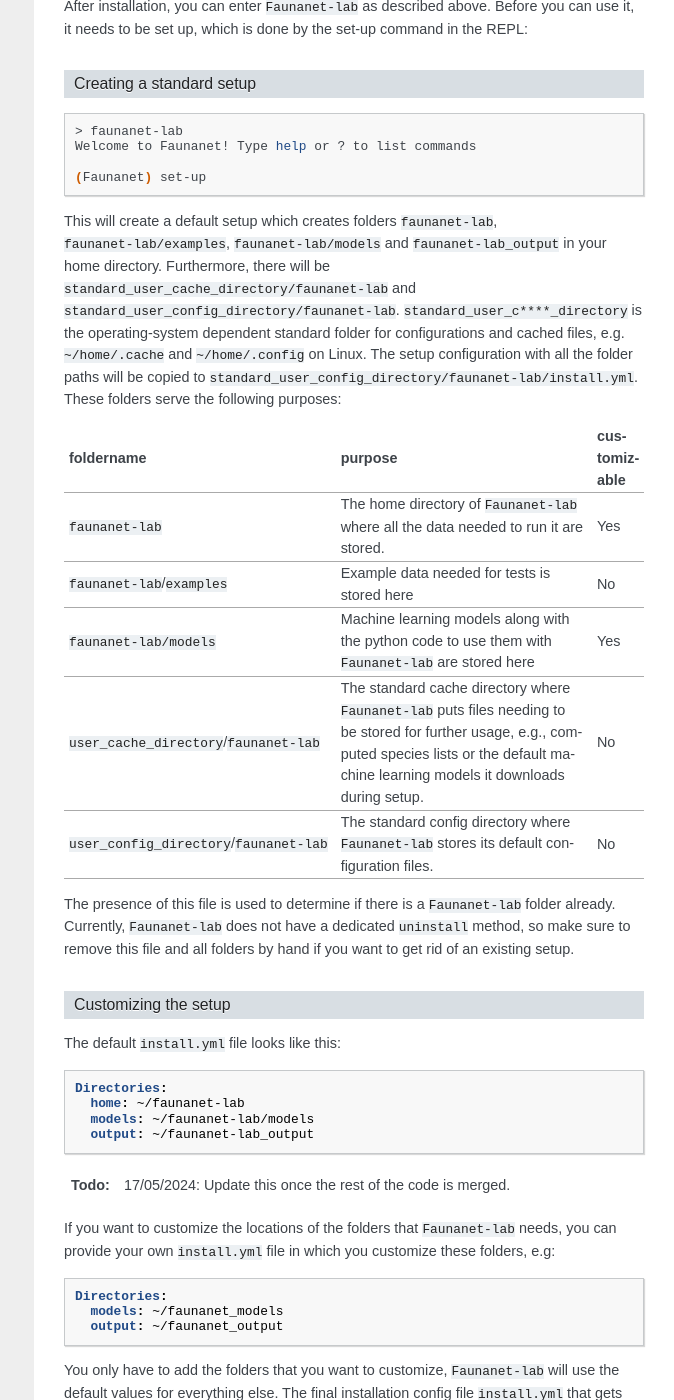
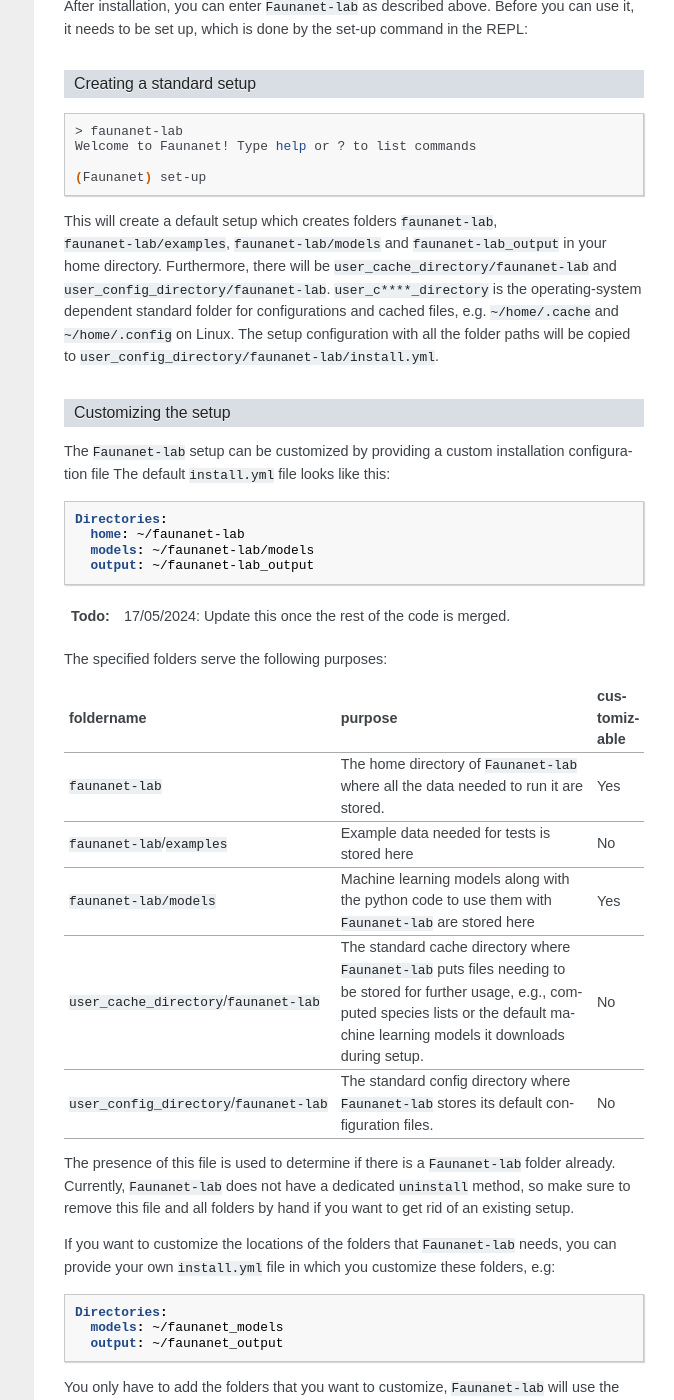
Before and after one commit to ssciwr/faunanet, a Sphinx documentation site: the page built from doc/source/getting_started.md, in a window 1280 px wide and 1400 px high, scrolled down 1577 px. Shown: the whole window, without its empty margins (606-1280 px from the left). Built offline with Sphinx 7.4.7, drawn with Linux system fonts in a browser that asks for light colours; pages that are not in the unit, such as notebooks, are missing from menus; some of the changed text lies outside the part shown.

Commit message:
improve on getting started stuff

````diff
--- a/doc/source/getting_started.md
+++ b/doc/source/getting_started.md
@@ -64,9 +64,21 @@ Welcome to Faunanet! Type help or ? to list commands
 (Faunanet) set-up
 ```
 This will create a default setup which creates folders `faunanet-lab`, `faunanet-lab/examples`, `faunanet-lab/models` and `faunanet-lab_output` in your home directory.
-Furthermore, there will be `standard_user_cache_directory/faunanet-lab` and `standard_user_config_directory/faunanet-lab`. `standard_user_c****_directory` is the operating-system dependent standard folder for configurations and cached files, e.g. `~/home/.cache` and `~/home/.config` on Linux. The setup configuration with all the folder paths will be copied to  `standard_user_config_directory/faunanet-lab/install.yml`.
-These folders serve the following purposes:
+Furthermore, there will be `user_cache_directory/faunanet-lab` and `user_config_directory/faunanet-lab`. `user_c****_directory` is the operating-system dependent standard folder for configurations and cached files, e.g. `~/home/.cache` and `~/home/.config` on Linux. The setup configuration with all the folder paths will be copied to  `user_config_directory/faunanet-lab/install.yml`.
 
+#### Customizing the setup
+The `Faunanet-lab` setup can be customized by providing a custom installation configuration file
+The default `install.yml` file looks like this:
+```yaml
+Directories:
+  home: ~/faunanet-lab
+  models: ~/faunanet-lab/models
+  output: ~/faunanet-lab_output
+```
+```{todo}
+17/05/2024: Update this once the rest of the code is merged.
+```
+The specified folders serve the following purposes:
 
 | foldername|purpose|customizable|
 | ----------|-------|------------|
@@ -78,18 +90,6 @@ These folders serve the following purposes:
 
 The presence of this file is used to determine if there is a `Faunanet-lab` folder already. Currently, `Faunanet-lab` does not have a dedicated `uninstall` method, so make sure to remove this file and all folders by hand if you want to get rid of an existing setup.
 
-
-#### Customizing the setup
-The default `install.yml` file looks like this:
-```yaml
-Directories:
-  home: ~/faunanet-lab
-  models: ~/faunanet-lab/models
-  output: ~/faunanet-lab_output
-```
-```{todo}
-17/05/2024: Update this once the rest of the code is merged.
-```
 If you want to customize the locations of the folders that `Faunanet-lab` needs, you can provide your own `install.yml` file in which you customize these folders, e.g:
 ```yaml
 Directories:
@@ -118,8 +118,13 @@ via yaml files. To start a default instance, after you have completed the setup
 The default configuration expects a folder `~/faunanet-lib_data` to exist in which audio files to be classified land. `Faunanet-lab` will then watch this folder indefinitely for incoming `.wav` files and analyze them. Results will be written to `~/faunanet-lib_output/ddmmyyyyy`, one csv-file at per incoming file. See {doc}`basic_design` to learn more about how `Faunanet-lab` handles results folders at startup. The `Faunanet-lab` watcher process will take note of any files landing subfolders of the data folder, too.
 By default, `Faunanet-lab` will use the birdnet-v.2.4 tflite model for classification. In order to see all parameters for this model as well as the other default models that `Faunanet-lab` provides, see {doc}`using_configuration_files`. To see what else you can do with the REPL, see {doc}`repl_usage`.
 
-The easiest way to provide your own model to use with `Faunanet-lab` is to retrain the `Birdnet-Analyzer` model as described [here](https://github.com/kahst/BirdNET-Analyzer?tab=readme-ov-file#training). Models obtained in this way will use the same set of configuration parameters as the default model, so customization is achiedved most easily. For more details about how to use your own model, see {doc}`using_custom_models`.
-
+#### Use custom parameters for a `Faunanet-lab` instance
+If you want to customize the parameters this instance is run with, you once more have to provide a custom configuration file:
+```bash
+(Faunanet) start --cfg=/path/to/custom/run.yml
+```
+The general structure of such a file is described in {doc}`using_configuration_files`. A model to be used with `Faunanet-lab` must provide its own complete set of default parameters. The default model and example models ship these upon setup.
+The easiest way to provide your own model to use with `Faunanet-lab` is to retrain the `Birdnet-Analyzer` model as described [here](https://github.com/kahst/BirdNET-Analyzer?tab=readme-ov-file#training). Models obtained in this way will use the same set of parameters as the default model, so customization is easy. For more details about how to use your own model, see {doc}`using_custom_models`.
 
 ### As a library in your own project
 Once `Faunanet-lab` is installed, you can use
````
Also changed, not shown: other parts of doc/source/getting_started.md (+1 -1 lines).
